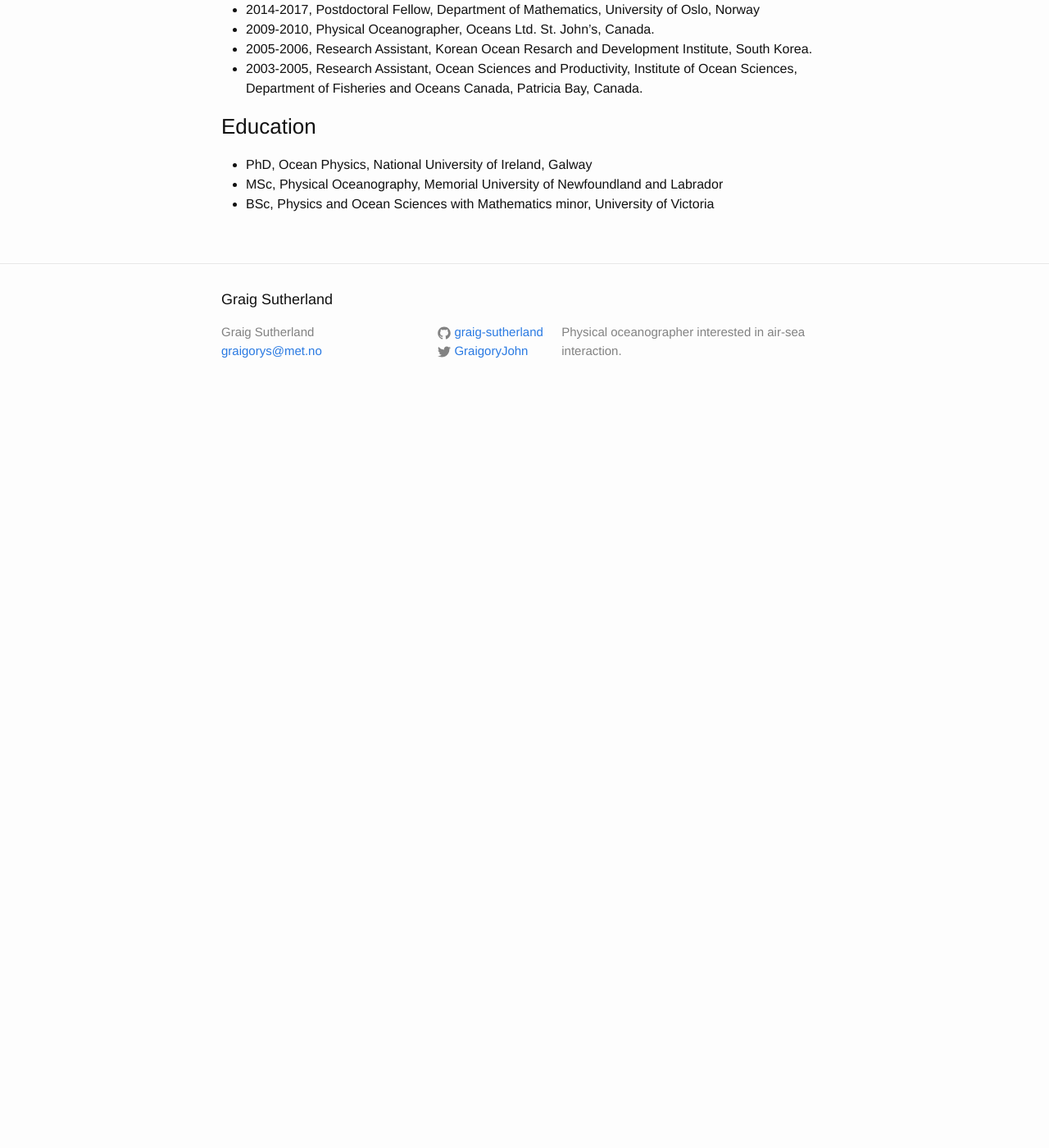
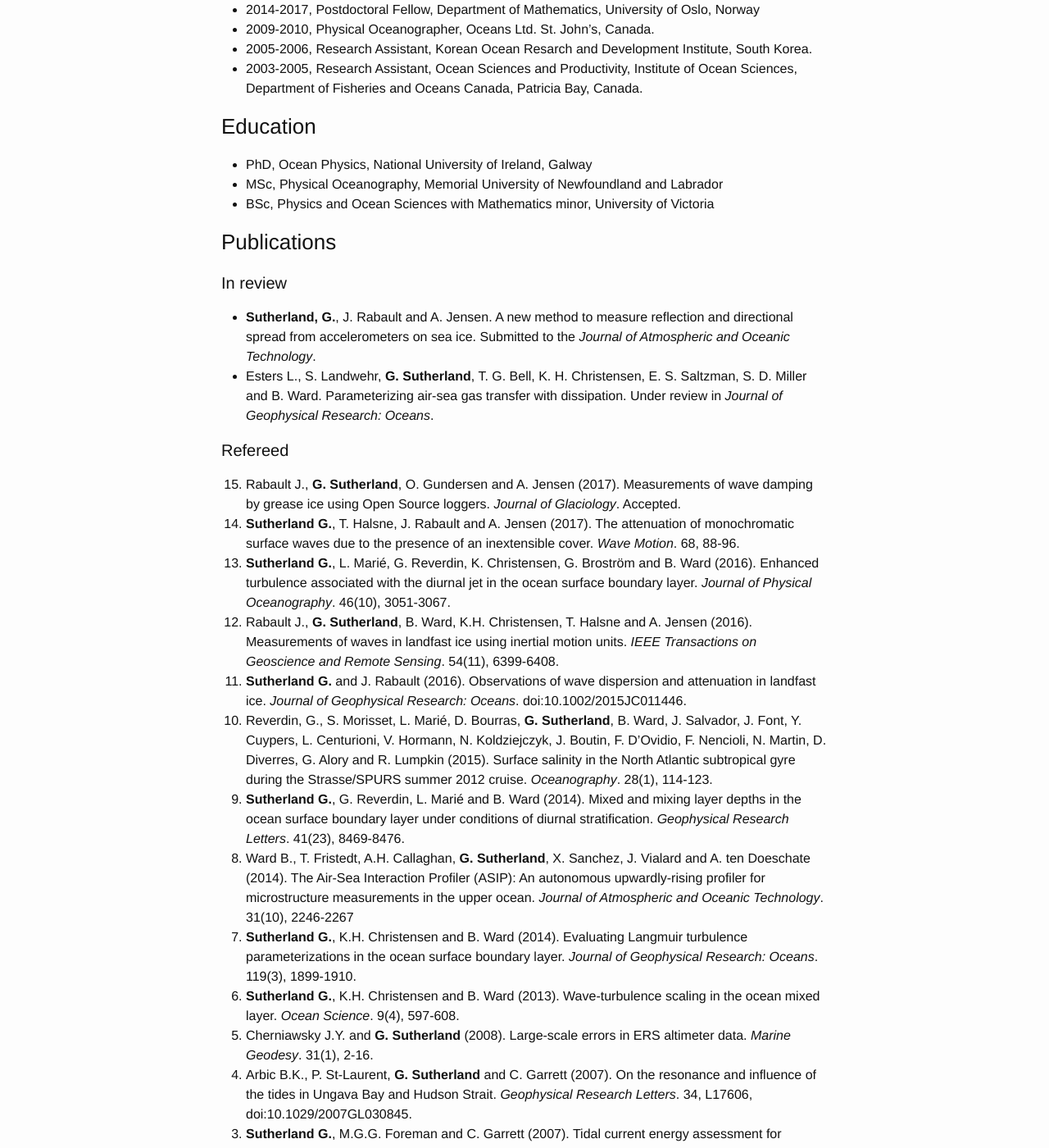
Before and after one commit to graig-sutherland/graig-sutherland.github.io, a Jekyll site: the page built from cv.md, in a window 1280 px wide and 1400 px high, scrolled down 281 px. Shown: the whole window at 82% size. Built offline with Jekyll 4.4.1, drawn with Linux system fonts in a browser that asks for light colours; before the commit the page ends 900 px from its top, so only the background shows below that; some of the changed text lies outside the part shown.

Commit message:
added CV in markdown

```diff
--- a/_config.yml
+++ b/_config.yml
@@ -16,7 +16,7 @@
 title: Graig Sutherland
 email: graigorys@met.no
 description: > # this means to ignore newlines until "baseurl:"
-  Physical oceanographer interested in air-sea interaction.
+  Physical oceanographer interested in air-sea interaction. I like waves.
 baseurl: "" # the subpath of your site, e.g. /blog
 url: "" # the base hostname & protocol for your site, e.g. http://example.com
 twitter_username: GraigoryJohn
--- a/cv.md
+++ b/cv.md
@@ -17,3 +17,33 @@ Here you will find a link to my [CV](GJSutherland_CV.pdf) and [Google Scholar](h
 * PhD, Ocean Physics, National University of Ireland, Galway
 * MSc, Physical Oceanography, Memorial University of Newfoundland and Labrador
 * BSc, Physics and Ocean Sciences with Mathematics minor, University of Victoria
+
+### Publications
+#### In review
+* **Sutherland, G.**, J. Rabault and A. Jensen. A new method to measure reflection and directional spread from accelerometers on sea ice. Submitted to the *Journal of Atmospheric and Oceanic Technology*.
+* Esters L., S. Landwehr, **G. Sutherland**, T. G. Bell, K. H. Christensen, E. S. Saltzman, S. D. Miller and B. Ward. Parameterizing air-sea gas transfer with dissipation. Under review in *Journal of Geophysical Research: Oceans*.
+
+#### Refereed
+0. Rabault J., **G. Sutherland**, O. Gundersen and A. Jensen (2017). Measurements of wave damping by grease ice using Open Source loggers. *Journal of Glaciology*. Accepted.
+0. **Sutherland G.**, T. Halsne, J. Rabault and A. Jensen (2017). The attenuation of monochromatic surface waves due to the presence of an inextensible cover. *Wave Motion*. 68, 88-96.
+0. **Sutherland G.**, L. Mari&#x00E9;, G. Reverdin, K. Christensen, G. Brostr&#x00F6;m and B. Ward (2016). Enhanced turbulence associated with the diurnal jet in the ocean surface boundary layer. *Journal of Physical Oceanography*. 46(10), 3051-3067.
+0. Rabault J., **G. Sutherland**, B. Ward, K.H. Christensen, T. Halsne and A. Jensen (2016). Measurements of waves in
+  landfast ice using inertial motion units. *IEEE Transactions on Geoscience and Remote Sensing*. 54(11), 6399-6408.
+0. **Sutherland G.** and J. Rabault (2016). Observations of wave dispersion and attenuation in landfast ice. *Journal of Geophysical Research: Oceans*. doi:10.1002/2015JC011446.
+0. Reverdin, G., S. Morisset, L. Mari&#x00E9;, D. Bourras, **G. Sutherland**, B. Ward, J. Salvador, J. Font, Y. Cuypers, L. Centurioni, V. Hormann, N. Koldziejczyk, J. Boutin, F. D'Ovidio, F. Nencioli, N. Martin, D. Diverres, G. Alory and R. Lumpkin (2015). Surface salinity in the North Atlantic subtropical gyre during the Strasse/SPURS summer 2012 cruise. *Oceanography*. 28(1), 114-123.
+0. **Sutherland G.**, G. Reverdin, L. Mari&#x00E9; and B. Ward (2014). Mixed and mixing layer depths in the ocean surface boundary layer under conditions of diurnal stratification. *Geophysical Research Letters*. 41(23), 8469-8476.
+0. Ward B., T. Fristedt, A.H. Callaghan, **G. Sutherland**, X. Sanchez, J. Vialard and A. ten Doeschate (2014). The Air-Sea Interaction Profiler (ASIP): An autonomous upwardly-rising profiler for microstructure measurements in the upper ocean. *Journal of Atmospheric and Oceanic Technology*. 31(10), 2246-2267
+0. **Sutherland G.**, K.H. Christensen and B. Ward (2014). Evaluating Langmuir turbulence parameterizations in the ocean surface boundary layer. *Journal of Geophysical Research: Oceans*. 119(3), 1899-1910.
+0. **Sutherland G.**, K.H. Christensen and B. Ward (2013). Wave-turbulence scaling in the ocean mixed layer. *Ocean Science*. 9(4), 597-608.
+0. Cherniawsky J.Y. and **G. Sutherland** (2008). Large-scale errors in ERS altimeter data. *Marine Geodesy*. 31(1), 2-16.
+0. Arbic B.K., P. St-Laurent, **G. Sutherland** and C. Garrett (2007). On the resonance and influence of the tides in Ungava Bay and Hudson Strait. *Geophysical Research Letters*. 34, L17606, doi:10.1029/2007GL030845.
+0. **Sutherland G.**, M.G.G. Foreman and C. Garrett (2007). Tidal current energy assessment for Johnstone Strait, Vancouver Island. *Proceedings of the Institution of Mechanical Engineers Part A: Journal  of Power and Energy*. 221(2), 147-157.
+0. **Sutherland G.**, C. Garrett, M.G.G. Foreman (2005).  Tidal resonance in Juan de Fuca Strait and the Strait of Georgia. *Journal of Physical Oceanography*, 35(7), 1279-1286.
+0. Foreman M.G.G., **G. Sutherland**, P.F. Cummins (2004).  M2 tidal dissipation around Vancouver Island: an inverse approach.  *Continential Shelf Research*, 24(18), 2167-2185.
+{: reversed="reversed"}
+
+#### Non-refereed
+0. Foreman, M.G.G., L. Beauchemin, J.Y. Cherniawsky, M. A. P&#x00E9;a, P. F. Cummins, and **G. Sutherland** (2005). A review of models
+ in support of oil and gas exploration off the north coast of British Columbia. *Can. Tech. Rep. Fish. Aquat. Sci.* 2712: v + 58p.
+0. Rohr K.M.M. and **G. Sutherland**.  A Reconnaissance AVO Study of the Queen Charlotte Basin. *CEOR Report 2002-3*.
+{: reversed="reversed"}
```
Also changed, not shown: other parts of cv.md (+1 -1 lines), about.md (+1 -1 lines), 7 other files.
